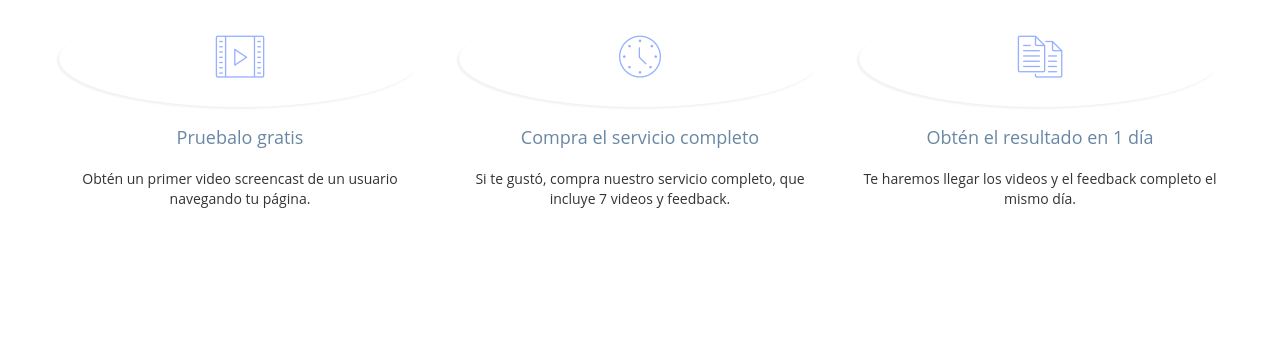
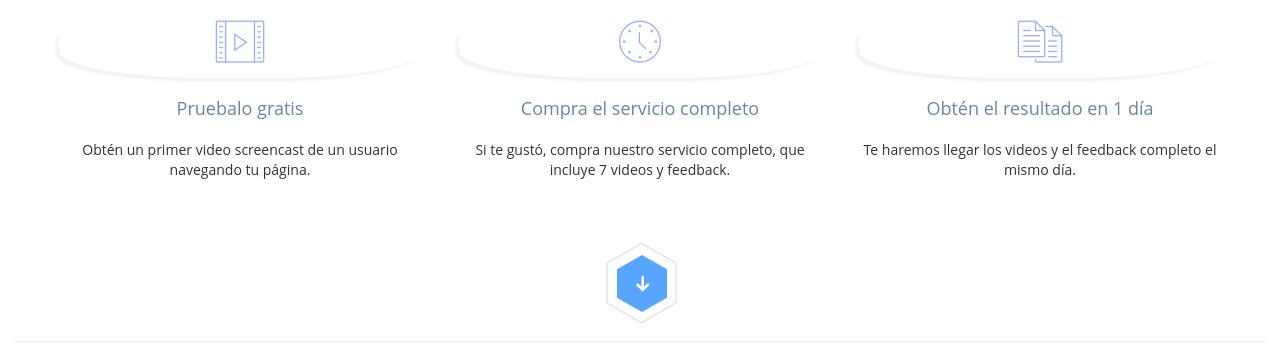
Before and after one commit to aguzro/user-testing-360, a plain HTML site: page index.html in a window 1280 px wide. Shown: the part 596-958 px from the top of the page. Before the commit the page ends 815 px from the top, so only its background shows below. Drawn offline with Linux system fonts and the light colour scheme; files whose address does not match are found by name.

Commit message:
Agregando css para separación de SECTION

```diff
--- a/css/main.css
+++ b/css/main.css
@@ -37,8 +37,8 @@ header{
 /* SERVICES */
 .circle {
 	font-size: 3em;
-	border-radius: 70%;
+	border-radius: 40%;
 	margin: 1%;
-	padding: 5%;
-	box-shadow: -2px 2px 2px #f2f2f2;
+	padding: 1%;
+	box-shadow: -3px 3px 3px #f2f2f2;
 }
--- a/index.html
+++ b/index.html
@@ -79,6 +79,15 @@
 						</div>
 					</div>
 				</div>
+				<div class="container-fluid">
+					<div class="row text-center">
+						<div class="col-md-12">
+							<div class="page-header">
+								<img src="image/separador.png">
+							</div>
+						</div>
+					</div>
+				</div>
 			</section>
 		</body>
 </html>
```
